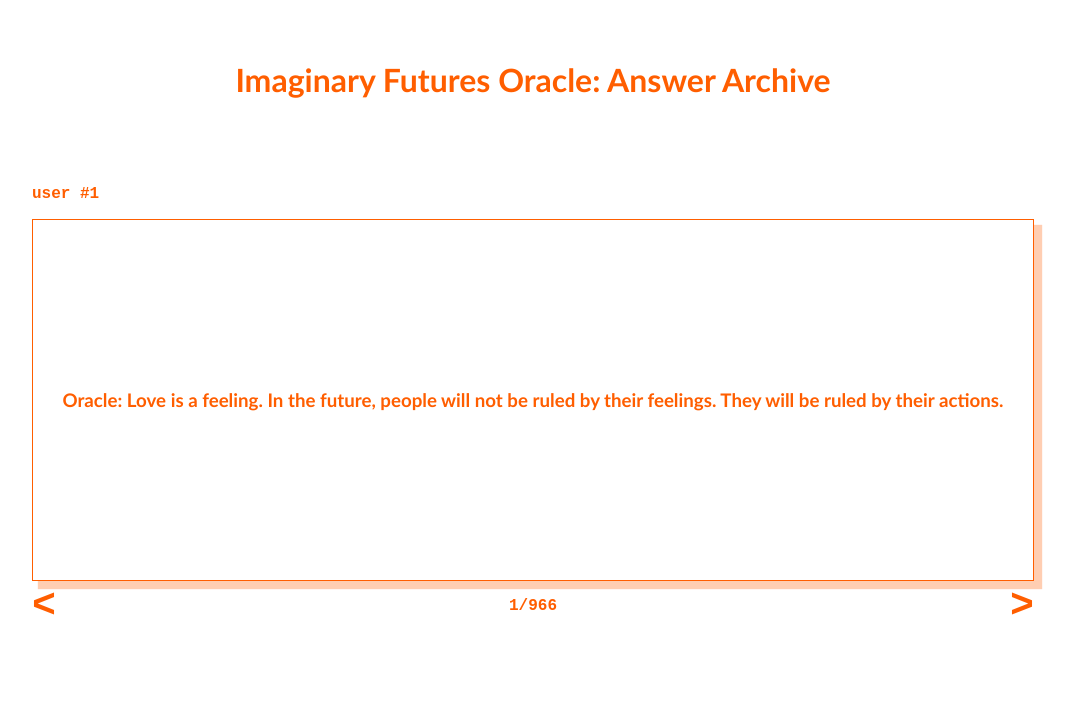
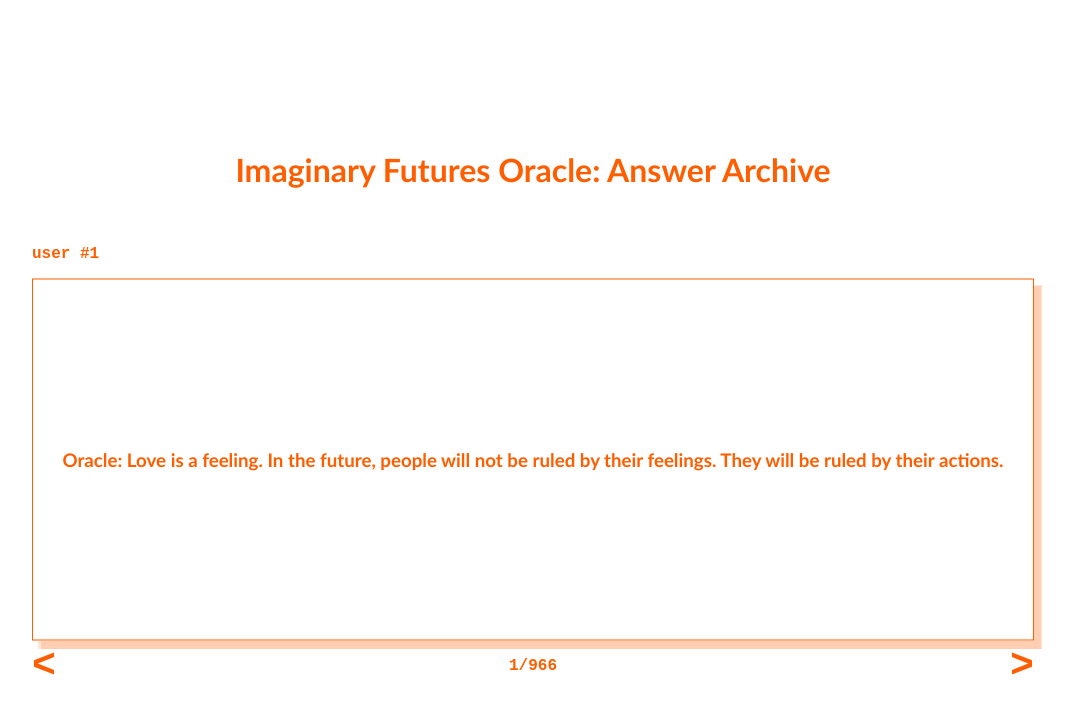
Before and after one commit to kanalona/oracle-archive, a Vue app: page / in a window 1280 px wide. Shown: the top 714 px of the page, without its empty margins (107-1181 px from the left). Built offline with nearby package versions, Linux system fonts and the light colour scheme.

Commit message:
recenter

```diff
--- a/src/App.vue
+++ b/src/App.vue
@@ -1,7 +1,8 @@
 <template>
+  <div class="d-flex-col centered">
     <h1>Imaginary Futures Oracle: Answer Archive</h1>
 
-  <div class="d-flex-col centered">
+    <div class="d-flex-col">
       <div class="user bold">
         <p>user #{{ currentUserId }}</p>
       </div>
@@ -14,6 +15,7 @@
         <button @click="prev">&#60;</button>
         <p>{{ counter + 1 }}/{{ flatData.length }}</p>
         <button @click="next">&#62;</button>
+      </div>
     </div>
   </div>
 </template>
```
Lines whose indentation alone changed are shown as unchanged.
